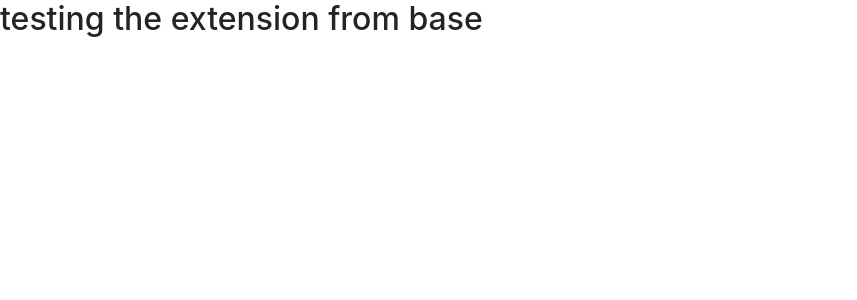
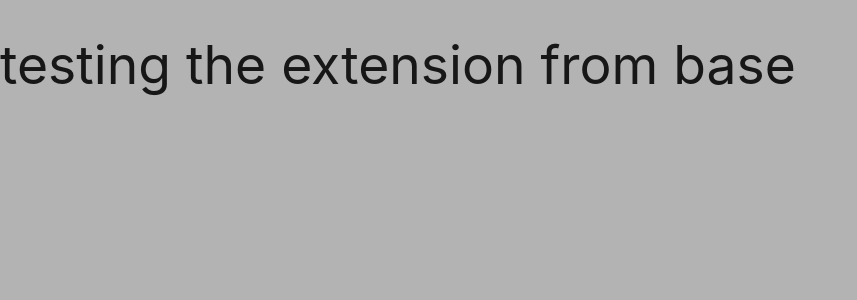
Before and after one commit to Rexayo/mograph.gallery, a Flask app: page / in a window 1280 px wide. Shown: the top 300 px of the page, without its empty margins (0-857 px from the left). Run offline with Flask 2, Linux system fonts and the light colour scheme; data that the repository does not hold is empty; some libraries are stand-ins or nearby versions.

Commit message:
Added Materialize and Static files

```diff
--- /dev/null
+++ b/static/css/style.css
@@ -0,0 +1,3 @@
+body {
+    background-color: rgb(179, 179, 179);
+}
--- a/templates/base.html
+++ b/templates/base.html
@@ -1,5 +1,6 @@
 <!DOCTYPE html>
 <html lang="en">
+
 <head>
     <meta name="description"
         content="Discover, curate and be inspired by Motion Graphic Design work from across the web" />
@@ -9,14 +10,14 @@
     <meta charset="UTF-8" />
     <meta name="viewport" content="width=device-width, initial-scale=1.0" />
     <meta http-equiv="X-UA-Compatible" content="ie=edge" />
-    <!--font awesome-->
-    <link href="https://stackpath.bootstrapcdn.com/font-awesome/4.7.0/css/font-awesome.min.css" rel="stylesheet"
-        integrity="sha384-wvfXpqpZZVQGK6TAh5PVlGOfQNHSoD2xbE+QkPxCAFlNEevoEH3Sl0sibVcOQVnN" crossorigin="anonymous" />
-    <!--bootstrap-->
-    <link rel="stylesheet" href="https://stackpath.bootstrapcdn.com/bootstrap/4.5.2/css/bootstrap.min.css" />
-    <link rel="stylesheet" href="assets/css/style.css" type="text/css" />
-    <script src="https://ajax.googleapis.com/ajax/libs/jquery/3.4.1/jquery.min.js"></script>
-    <script src="https://stackpath.bootstrapcdn.com/bootstrap/4.5.2/js/bootstrap.min.js"></script>
+
+    <!--materialize-->
+    <link href="https://fonts.googleapis.com/icon?family=Material+Icons" rel="stylesheet">
+    <link rel="stylesheet" href="https://cdnjs.cloudflare.com/ajax/libs/materialize/1.0.0/css/materialize.min.css"
+        type="text/css"/>
+    <link rel="stylesheet" href="{{ url_for( 'static', filename='css/style.css') }}" type="text/css" />
+
+
     <title>mograph.gallery</title>
 </head>
 <body>
@@ -24,5 +25,8 @@
 
     {% endblock %}
 
+    <script src="https://ajax.googleapis.com/ajax/libs/jquery/3.4.1/jquery.min.js"></script>
+    <script src="https://cdnjs.cloudflare.com/ajax/libs/materialize/1.0.0/js/materialize.min.js"></script>
+    <script src="{{ url_for('static', filename='js/script.js') }}"></script>
 </body>
 </html>
```
Also changed, not shown: static/js/script.js (added).
